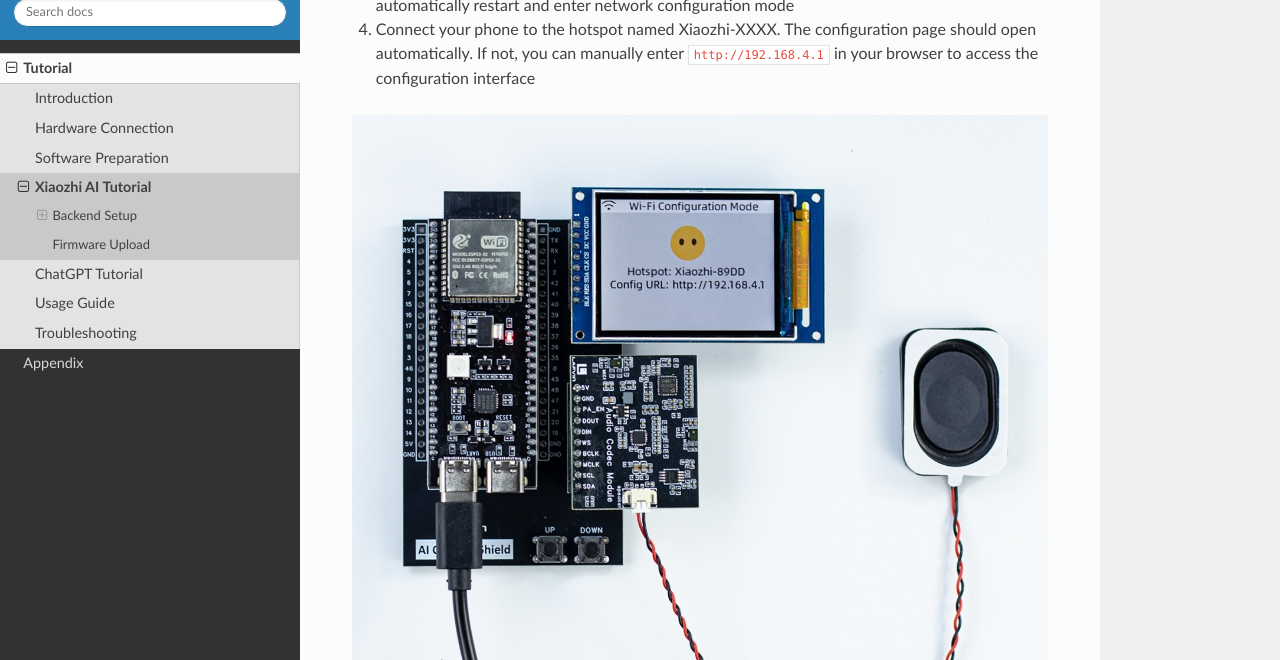
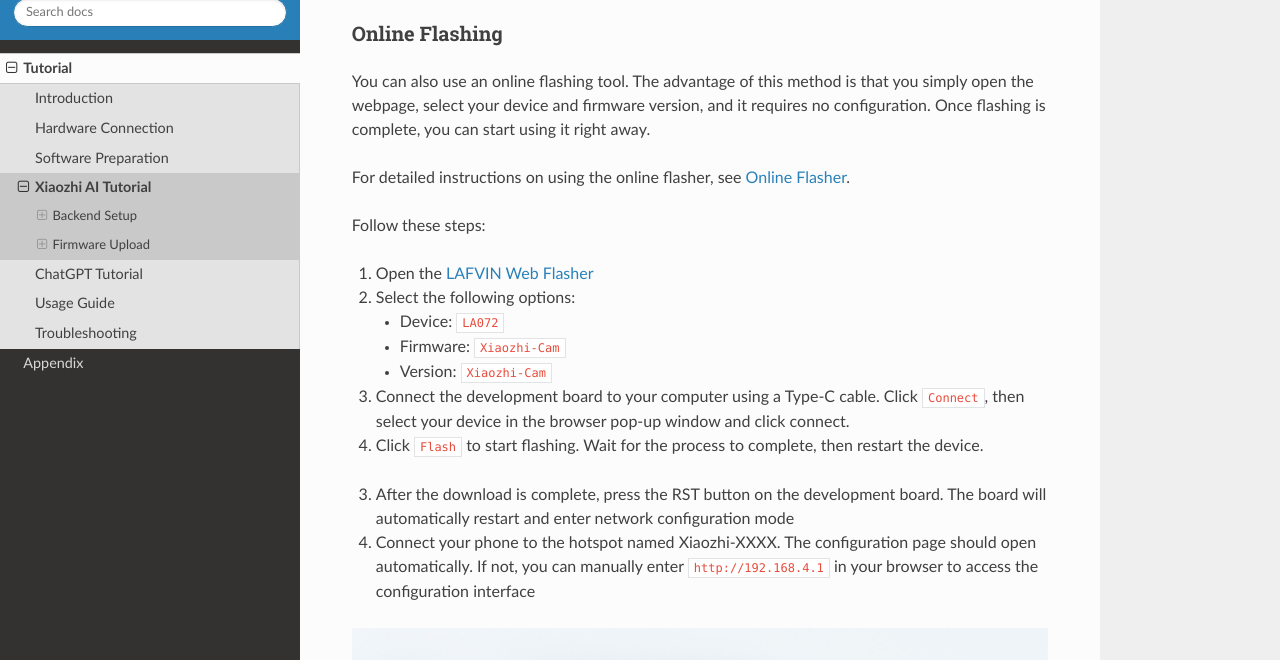
Before and after one commit to lafvintech/LAFVIN-AI-Chatbot, a Sphinx documentation site: the page built from docs/source/Tutorial/4.xiaozhi_ai.rst, in a window 1280 px wide and 900 px high, scrolled down 6776 px, cut to the strip 240-900 px from the top of the window. Built offline with Sphinx 7.4.7 and the Read the Docs theme 3.1.0, drawn with Linux system fonts in a browser that asks for light colours.

Commit message:
add online flash

```diff
--- a/docs/source/Appendix/appendix.rst
+++ b/docs/source/Appendix/appendix.rst
@@ -6,6 +6,7 @@
 
    install_driver
    hardware
+   online_flasher
 
 .. _faq:
 
--- a/docs/source/Tutorial/4.xiaozhi_ai.rst
+++ b/docs/source/Tutorial/4.xiaozhi_ai.rst
@@ -81,6 +81,9 @@
 Firmware Upload
 ===============
 
+Local Flashing
+-----------------
+
 1. Double-click to open Flash Download Tools, then select the options as shown below:
 
 .. list-table::
@@ -107,6 +110,24 @@
       :align: center
       :width: 80%
 
+Online Flashing
+-------------------
+You can also use an online flashing tool. The advantage of this method is that you simply open the webpage, select your device and firmware version, and it requires no configuration. Once flashing is complete, you can start using it right away.
+
+For detailed instructions on using the online flasher, see :ref:`Online Flasher <online_flasher>`.
+
+Follow these steps:
+
+#. Open the `LAFVIN Web Flasher <https://lafvintech.github.io/Lafvin_Web_Flasher/>`_
+#. Select the following options:
+
+   - Device: ``LA072``
+   - Firmware: ``Xiaozhi-Cam``
+   - Version: ``Xiaozhi-Cam``
+
+#. Connect the development board to your computer using a Type-C cable. Click ``Connect``, then select your device in the browser pop-up window and click connect.
+#. Click ``Flash`` to start flashing. Wait for the process to complete, then restart the device.
+
 .. _xiaozhi_conf:
 
 3. After the download is complete, press the RST button on the development board. The board will automatically restart and enter network configuration mode
```
Also changed, not shown: docs/source/Appendix/online_flasher.rst (added, +50 -0 lines), docs/source/Appendix/img/olf1.png (added), docs/source/Appendix/img/olf2.png (added), docs/source/Appendix/img/olf3.png (added), docs/source/Appendix/img/olf4.png (added), docs/source/Appendix/img/olf5.png (added), docs/source/Appendix/img/olf6.png (added), docs/source/Appendix/img/olf7.png (added), docs/source/Appendix/img/olf8.png (added).
